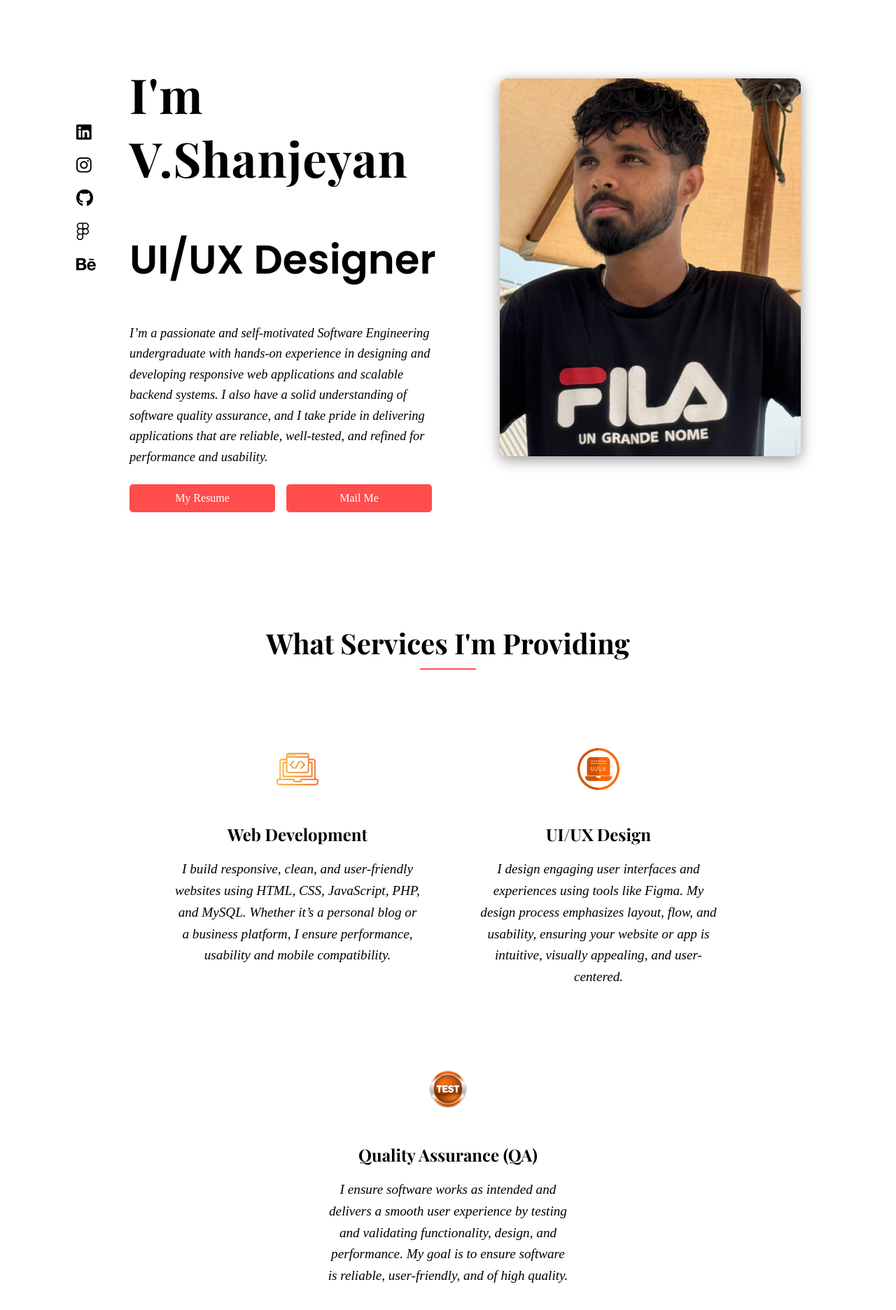
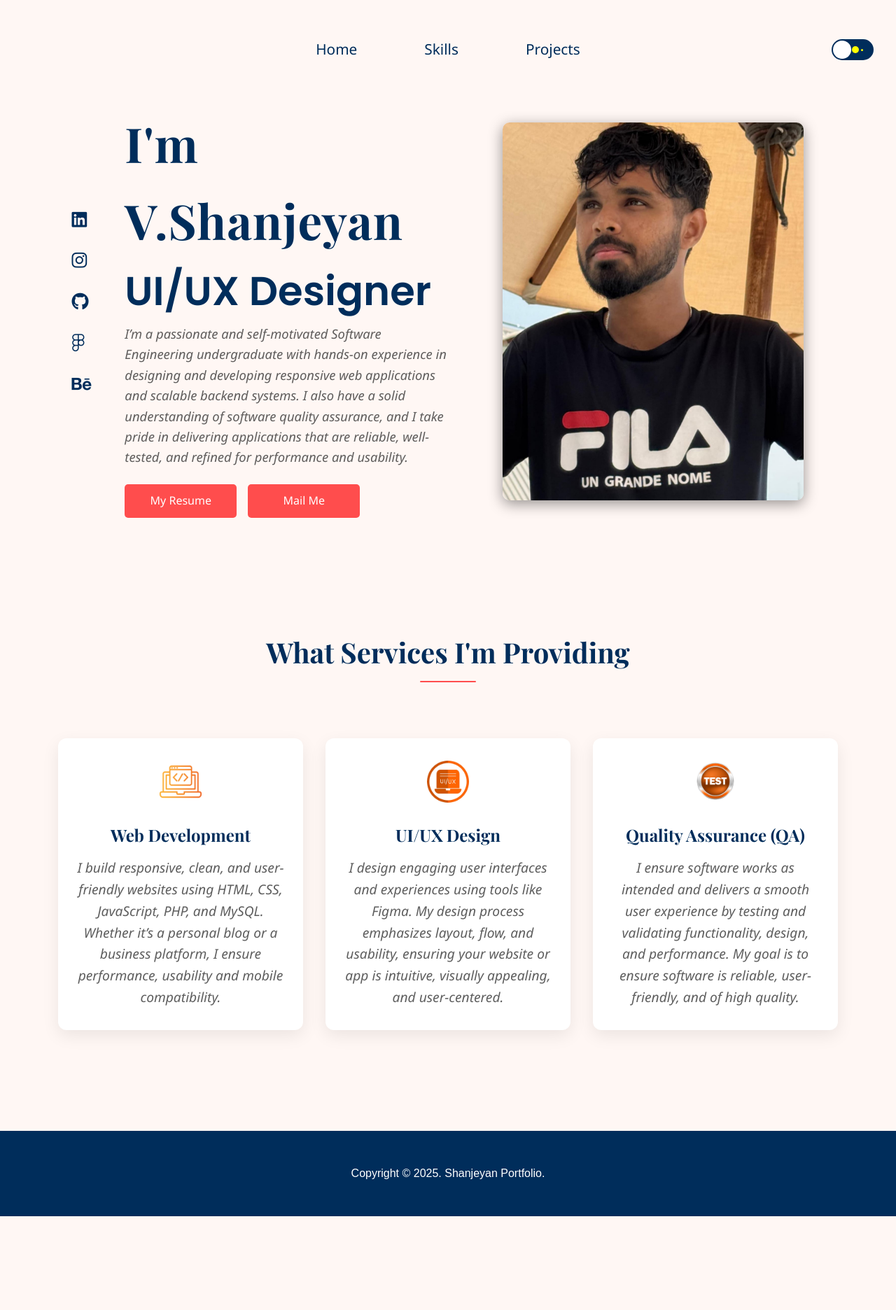
Before and after one commit to SanzGitHere/portfolio-next.js, a Next.js app: page / in a window 1280 px wide. Shown: the top 1872 px of the page at 70% size. After the commit the page ends 1738 px from the top, so only its background shows below. Built offline with nearby package versions, Linux system fonts and the light colour scheme.

Commit message:
Updated layout

```diff
--- a/src/app/layout.js
+++ b/src/app/layout.js
@@ -1,5 +1,10 @@
+import '../styles/globals.css';
+import Navbar from '../components/navbar';
+import Footer from '../components/footer';
+
+
 export const metadata = {
-  title: "Shanjeyan Vinayagamoorthy Portfolio",
+  title: "Shanjeyan Vinayagamoorthy Portfolio Website",
 };
 
 export default function RootLayout({ children }) {
@@ -26,7 +31,12 @@ export default function RootLayout({ children }) {
           rel="stylesheet"
         />
       </head>
-      <body>{children}</body>
+
+      <body>
+        <Navbar/>
+        {children}
+        <Footer/>
+        </body>
     </html>
   );
 }
```
